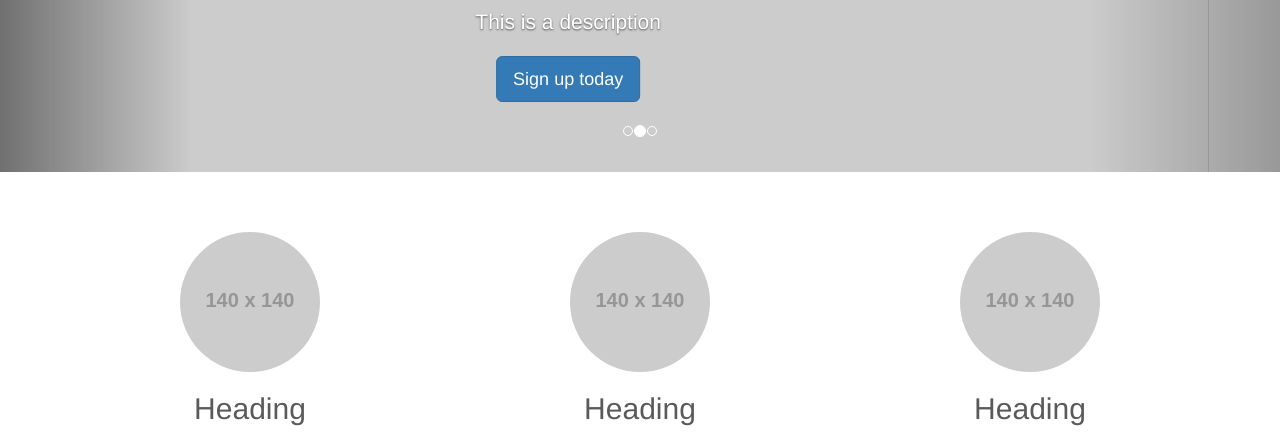
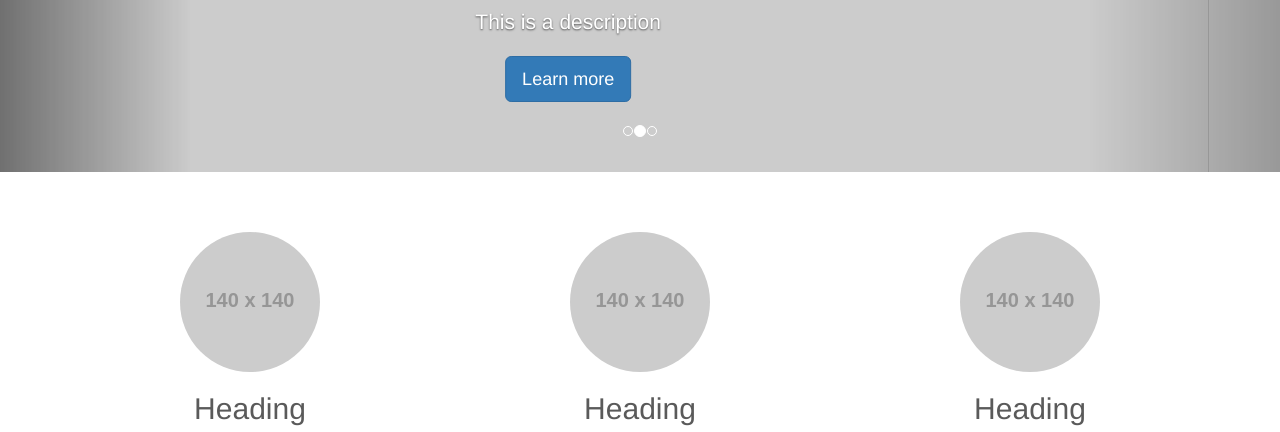
Before and after one commit to AskYous/Xerorex, a plain HTML site: page index.html in a window 1280 px wide. Shown: the part 328-760 px from the top of the page. Drawn offline with Linux system fonts and the light colour scheme; placeholder pictures from the web are drawn by us.

Commit message:
Carousel button text now controlled by Angular

```diff
--- a/index.html
+++ b/index.html
@@ -63,7 +63,7 @@
             <div class="carousel-caption">
               <h1>{{item.header}}</h1>
               <p>{{item.description}}</p>
-              <p><a class="btn btn-lg btn-primary" href="{{item.href}}" role="button">Sign up today</a></p>
+              <p><a class="btn btn-lg btn-primary" href="{{item.href}}" role="button">{{item.btnText}}</a></p>
             </div>
           </div>
         </div>
--- a/js/controllers.js
+++ b/js/controllers.js
@@ -36,19 +36,19 @@
 			description: 'This is a description',
 			href: '#/Learn More',
 			img: 'http://placehold.it/500x500',
-			buttonText: 'Learn more'
+			btnText: 'Learn more'
 		},{
 			header: 'First Item',
 			description: 'This is a description',
 			href: '#/Learn More',
 			img: 'http://placehold.it/500x500',
-			buttonText: 'Learn more'
+			btnText: 'Learn more'
 		},{
 			header: 'First Item',
 			description: 'This is a description',
 			href: '#/Learn More',
 			img: 'http://placehold.it/500x500',
-			buttonText: 'Learn more'
+			btnText: 'Learn more'
 		}]
 })
 
```
